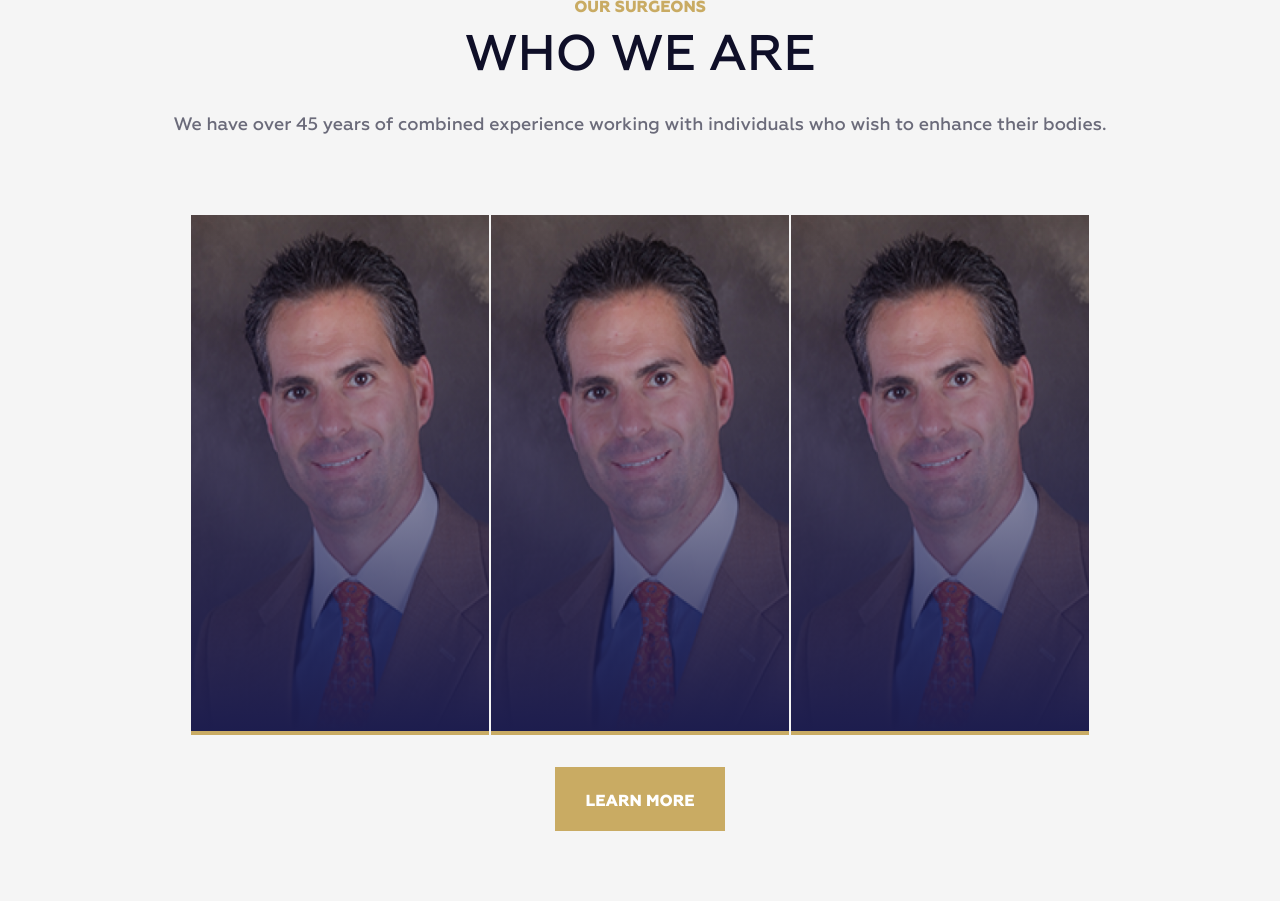
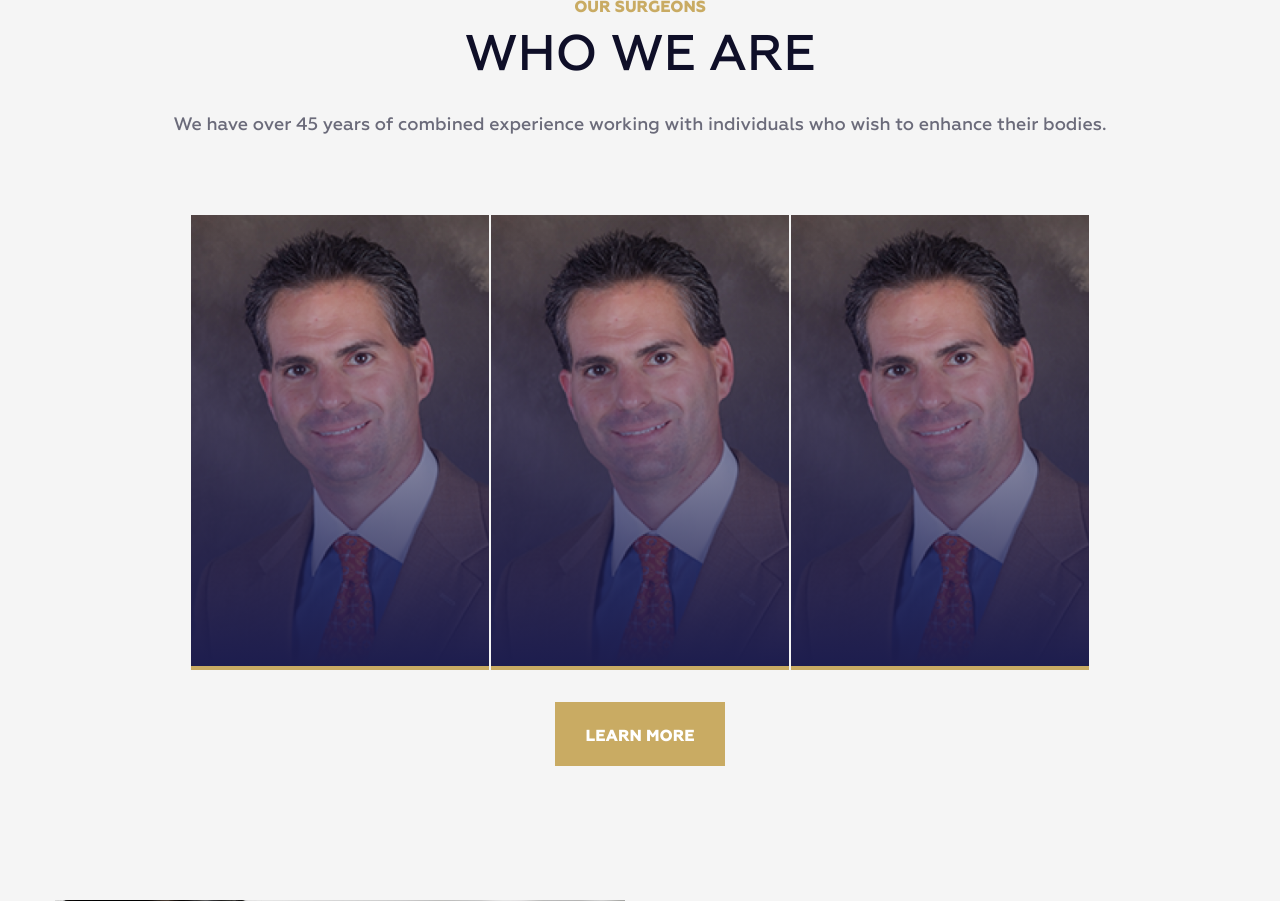
Before and after one commit to AZheleznaya/EA_hometasks, a PHP site: page / in a window 1280 px wide. Shown: the part 3110-4011 px from the top of the page. Run offline with PHP 8.4, Linux system fonts and the light colour scheme.

Commit message:
bootstrap task: surgeons img updated

```diff
--- a/02_Module/01_Day_bootstrap/index.html
+++ b/02_Module/01_Day_bootstrap/index.html
@@ -40,7 +40,7 @@
                     </ul>
                 </div>
                 <div class="header-button">
-                    <a class="header-button__phone" href="tel:+7705158153" role="button">(770) 515-8153</a>
+                    <a class="header-button__phone" href="tel:+4047375803" role="button">(404) 737-5803</a>
                 </div>
             </div>
         </div>
@@ -61,8 +61,8 @@
                 <a class="mobile-logo" href="javascript:void(0);" target="_blank">
                     <img class="logo__image" src="assets/images/a-logo.svg" alt="logo">
                 </a>
-                <a class="mobile-button" href="tel:+7705158153" role="button">
-                    <span class="mobile-button__phone">(770) 515-8153</span>
+                <a class="mobile-button" href="tel:+44047375803" role="button">
+                    <span class="mobile-button__phone">(404) 737-5803</span>
                     <span class="mobile-button__icon">
                             <svg width="16" height="16" viewBox="0 0 16 16" fill="none" xmlns="http://www.w3.org/2000/svg">
                                 <path d="M14.6667 11.2802V13.2802C14.6675 13.4659 14.6294 13.6497 14.555 13.8198C14.4807 13.9899 14.3716 14.1426 14.2348 14.2681C14.0979 14.3937 13.9364 14.4892 13.7605 14.5487C13.5847 14.6082 13.3983 14.6303 13.2134 14.6136C11.1619 14.3907 9.19137 13.6897 7.46004 12.5669C5.84926 11.5433 4.48359 10.1777 3.46004 8.56689C2.33336 6.8277 1.6322 4.84756 1.41337 2.78689C1.39671 2.60254 1.41862 2.41673 1.4777 2.24131C1.53679 2.06589 1.63175 1.90469 1.75655 1.76797C1.88134 1.63126 2.03324 1.52203 2.20256 1.44724C2.37189 1.37245 2.55493 1.33374 2.74004 1.33356H4.74004C5.06357 1.33038 5.37723 1.44495 5.62254 1.65592C5.86786 1.86689 6.02809 2.15986 6.07337 2.48023C6.15779 3.12027 6.31434 3.74871 6.54004 4.35356C6.62973 4.59218 6.64915 4.8515 6.59597 5.10081C6.5428 5.35012 6.41928 5.57897 6.24004 5.76023L5.39337 6.60689C6.34241 8.27592 7.72434 9.65786 9.39337 10.6069L10.24 9.76023C10.4213 9.58099 10.6501 9.45746 10.8995 9.40429C11.1488 9.35112 11.4081 9.37053 11.6467 9.46023C12.2516 9.68593 12.88 9.84248 13.52 9.9269C13.8439 9.97258 14.1396 10.1357 14.3511 10.3852C14.5625 10.6348 14.6748 10.9533 14.6667 11.2802Z" fill="white"/>
--- a/02_Module/01_Day_bootstrap/scss/sections/header.scss
+++ b/02_Module/01_Day_bootstrap/scss/sections/header.scss
@@ -154,7 +154,7 @@
       padding-right: 12px;
       min-width: 360px;
       @include height-100vh;
-      background: $deepBlue;
+      background: $deepBlue-80;
       backdrop-filter: blur(4px);
 
       .header__close-icon {
--- a/02_Module/01_Day_bootstrap/scss/sections/hero.scss
+++ b/02_Module/01_Day_bootstrap/scss/sections/hero.scss
@@ -4,7 +4,6 @@
 .section__hero {
   position: relative;
   @include flex-center;
-  margin-left: -1px;
   max-height: 1040px;
   min-height: 580px;
   @include height-100vh;
--- a/02_Module/01_Day_bootstrap/scss/sections/surgeons.scss
+++ b/02_Module/01_Day_bootstrap/scss/sections/surgeons.scss
@@ -69,22 +69,17 @@
 
       .surgeon__image {
         position: relative;
-        max-width: 343px;
         width: 100%;
-        min-height: 520px;
-        height: 100%;
-        border-bottom: 4px solid $gold;
-        overflow: hidden;
+        height: 0;
+        padding-top: calc(520 / 343 * 100%);
+        border-bottom: 4px solid #C9AB63;
 
         @media (max-width: $media-breakpoints-lg) {
-          max-width: 227px;
-          min-height: 340px;
+          padding-top: calc(340 / 227 * 100%);
         }
 
         @media (max-width: $media-breakpoints-md) {
-          display: block;
-          margin: 0 auto;
-          max-width: 320px;
+          padding-top: calc(340 / 320 * 100%);
         }
 
         &::before {
@@ -95,11 +90,16 @@
           width: 100%;
           height: 100%;
           background: linear-gradient(180deg, rgba(43, 43, 88, 0) 0%, #1D1D4E 100%);
+          z-index: 1;
         }
 
         & img {
+          position: absolute;
+          top: 0;
+          left: 0;
           width: 100%;
           height: 100%;
+          object-fit: cover;
         }
       }
     }
```
Also changed, not shown: 02_Module/01_Day_bootstrap/style.css.
